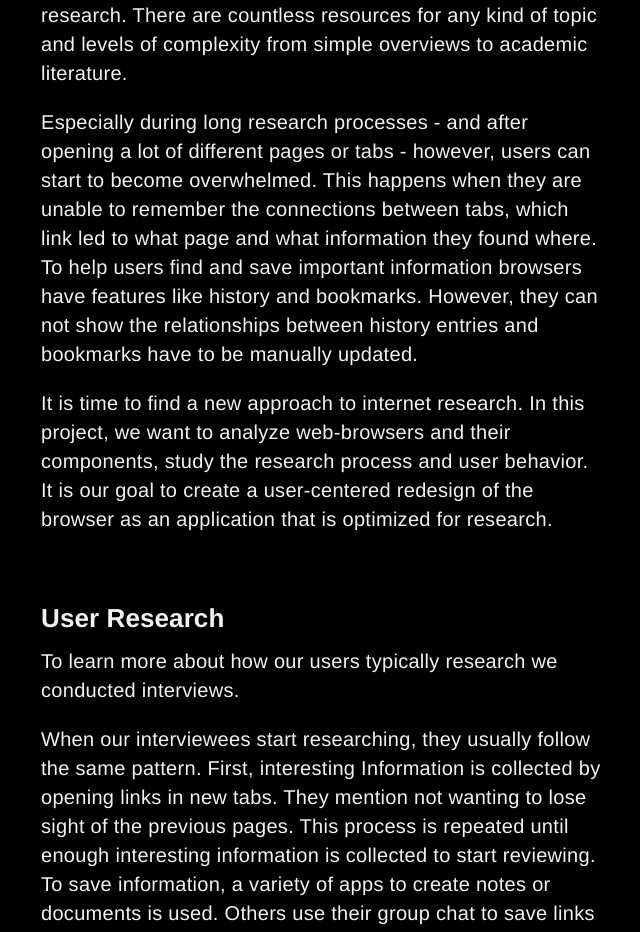
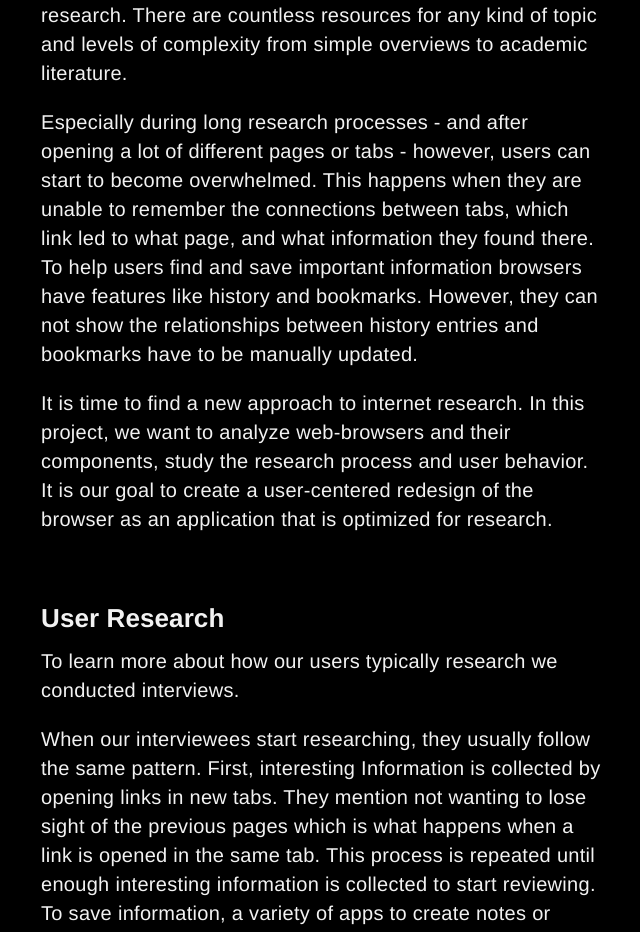
Before and after one commit to KaiMagnusMueller/kaimagnus.de, a Jekyll site: the page built from _posts/2020-02-15-Halo.md, in a window 1280 px wide. Shown: the part 1204-2136 px from the top of the page, without its empty margins (319-959 px from the left). Built offline with Jekyll 4.4.1, drawn with Linux system fonts in a browser that asks for light colours; nearby versions of some CDN libraries; some web fonts are replaced; library files that are not in the unit come from our copies; some of the changed text lies outside the part shown.

Commit message:
spelling errors and grammar
- fixed spelling errors and grammar
- fixed pointer cursor when hovering over figcaptions
-

```diff
--- a/_posts/2020-02-15-Halo.md
+++ b/_posts/2020-02-15-Halo.md
@@ -48,7 +48,7 @@ Since the introduction of 'tabbed browsing', there have been no big developments
 
 Today, internet research is a fundamental part of any research. There are countless resources for any kind of topic and levels of complexity from simple overviews to academic literature.
 
-Especially during long research processes - and after opening a lot of different pages or tabs - however, users can start to become overwhelmed. This happens when they are unable to remember the connections between tabs, which link led to what page and what information they found where. To help users find and save important information browsers have features like history and bookmarks. However, they can not show the relationships between history entries and bookmarks have to be manually updated.
+Especially during long research processes - and after opening a lot of different pages or tabs - however, users can start to become overwhelmed. This happens when they are unable to remember the connections between tabs, which link led to what page, and what information they found there. To help users find and save important information browsers have features like history and bookmarks. However, they can not show the relationships between history entries and bookmarks have to be manually updated.
 
 It is time to find a new approach to internet research. In this project, we want to analyze web-browsers and their components, study the research process and user behavior. It is our goal to create a user-centered redesign of the browser as an application that is optimized for research.
 
@@ -57,7 +57,7 @@ It is time to find a new approach to internet research. In this project, we want
 
 To learn more about how our users typically research we conducted interviews.
 
-When our interviewees start researching, they usually follow the same pattern. First, interesting Information is collected by opening links in new tabs. They mention not wanting to lose sight of the previous pages. This process is repeated until enough interesting information is collected to start reviewing. To save information, a variety of apps to create notes or documents is used. Others use their group chat to save links as well. A method, they admit, that involves lots of scrolling.
+When our interviewees start researching, they usually follow the same pattern. First, interesting Information is collected by opening links in new tabs. They mention not wanting to lose sight of the previous pages which is what happens when a link is opened in the same tab. This process is repeated until enough interesting information is collected to start reviewing. To save information, a variety of apps to create notes or documents is used. Others use their group chat to save links as well. A method, they admit, that involves lots of scrolling.
 
 > How can a browser built for research look like?
 
--- a/_scss/_base.scss
+++ b/_scss/_base.scss
@@ -260,7 +260,6 @@ figcaption-project {
   }
 }
 .project-media-figure {
-  cursor: pointer;
   grid-column: 1 / -1;
   display: flex;
   flex-direction: row;
@@ -270,6 +269,7 @@ figcaption-project {
   margin: 60px 0 60px 0;
 
   img {
+    cursor: pointer;
     max-height: 750px;
     object-fit: contain;
     object-position: right;
```
Also changed, not shown: other parts of _posts/2020-02-15-Halo.md (+2 -2 lines), _includes/destinations-extended-text.md (+3 -3 lines), _includes/vita-timeline.md (+3 -1 lines), _posts/2020-08-20-destinations.md (+1 -1 lines), _posts/2021-05-20-destinations-website.md (renamed from _posts/2021-04-25-destinations-website.md, +8 -8 lines).
